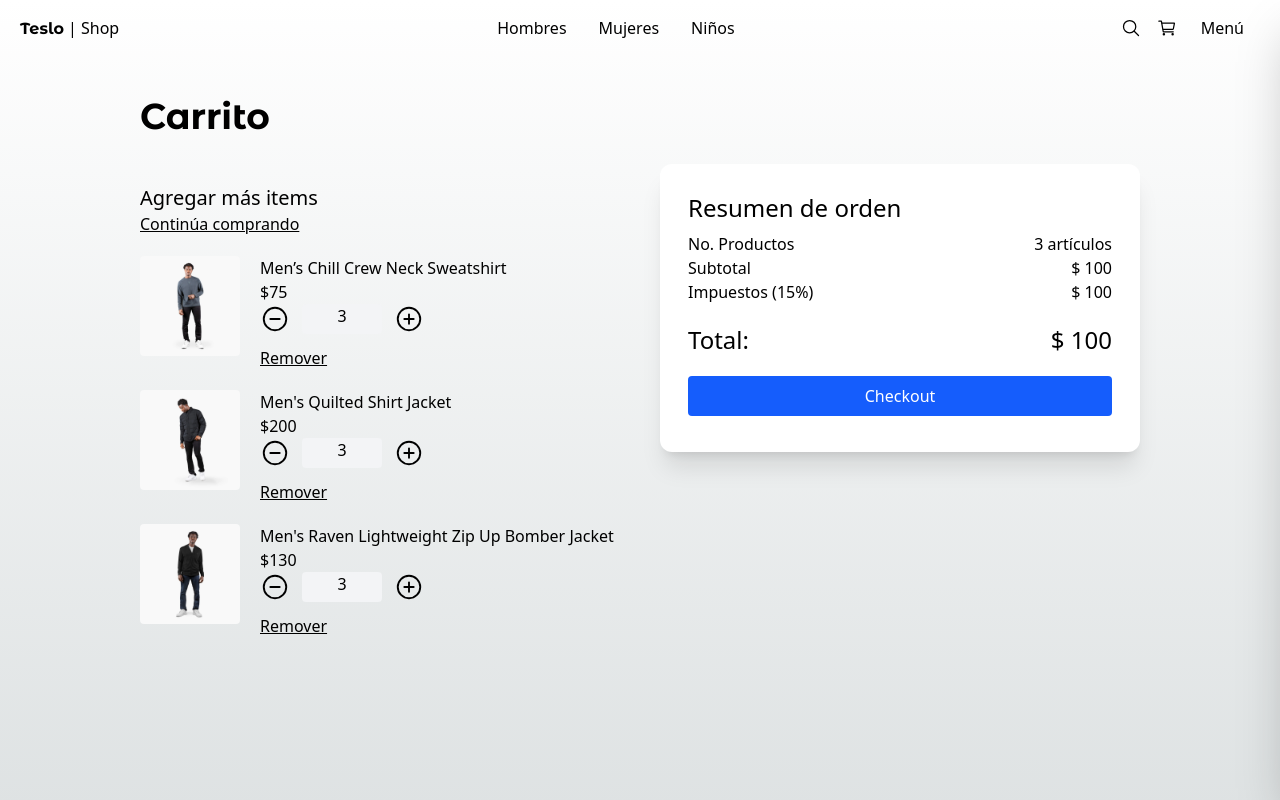
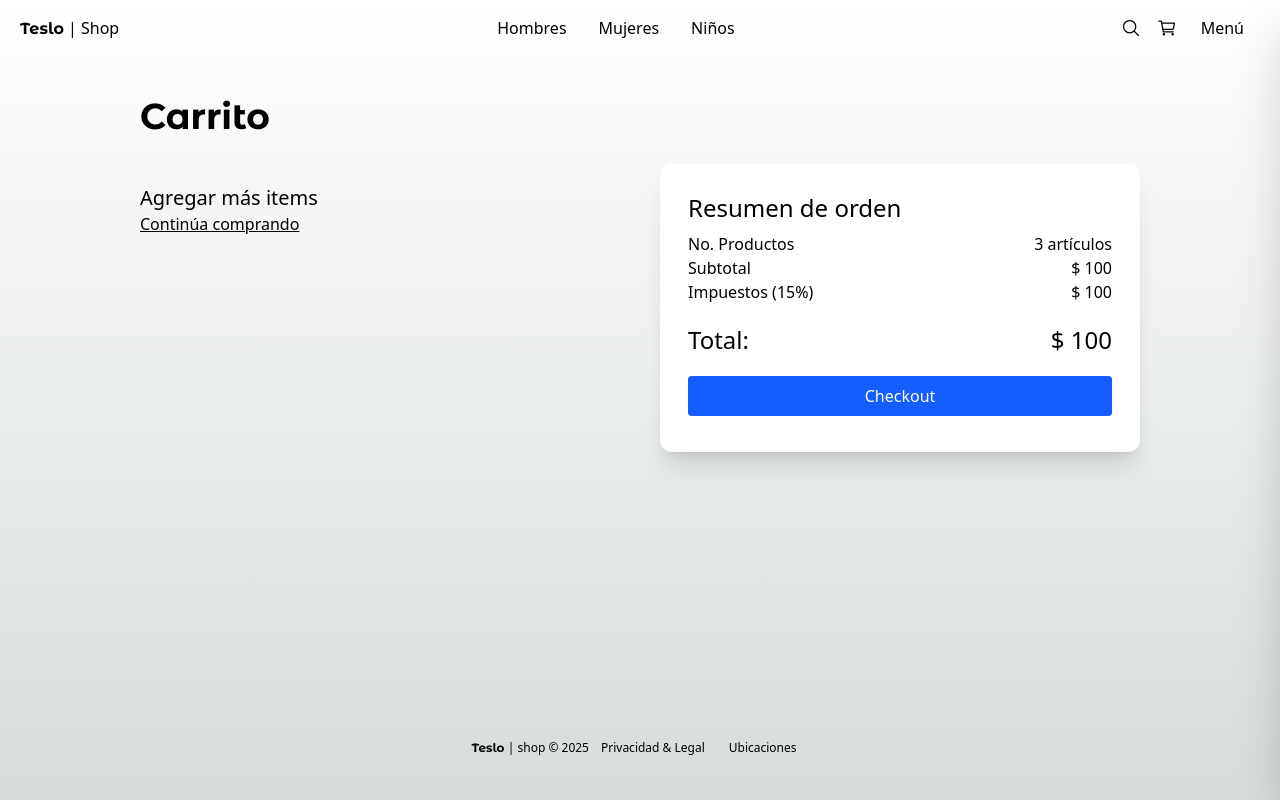
Before and after one commit to juanovni/nextjs-prisma-shop, a Next.js app: page /cart in a window 1280 px wide. Shown: the top 800 px of the page. Built offline with nearby package versions, Linux system fonts and the light colour scheme.

Commit message:
Added the ProductInCart component

```diff
--- a/src/app/(shop)/cart/page.tsx
+++ b/src/app/(shop)/cart/page.tsx
@@ -2,6 +2,7 @@
 import Image from 'next/image';
 import { QuantitySelector, Title } from '@/components';
 import { initialData } from '@/seed/seed';
+import { ProductsInCart } from './ui/ProductInCart';
 
 
 const productsInCart = [
@@ -31,35 +32,7 @@
 
 
             {/* Items */}
-            {
-              productsInCart.map(product => (
-
-                <div key={product.slug} className="flex mb-5">
-                  <Image
-                    src={`/products/${product.images[0]}`}
-                    width={100}
-                    height={100}
-                    style={{
-                      width: '100px',
-                      height: '100px'
-                    }}
-                    alt={product.title}
-                    className="mr-5 rounded"
-                  />
-
-                  <div>
-                    <p>{product.title}</p>
-                    <p>${product.price}</p>
-                    <QuantitySelector quantity={3} />
-
-                    <button className="underline mt-3">
-                      Remover
-                    </button>
-                  </div>
-
-                </div>
-              ))
-            }
+            <ProductsInCart />
           </div>
 
           {/* Checkout - Resumen de orden */}
--- /dev/null
+++ b/src/app/(shop)/cart/ui/ProductInCart.tsx
@@ -0,0 +1,66 @@
+'use client';
+
+import { useEffect, useState } from 'react';
+import Image from 'next/image';
+
+import { useCartStore } from '@/store';
+import { QuantitySelector } from '@/components';
+import Link from 'next/link';
+
+
+
+export const ProductsInCart = () => {
+
+  /*   const updateProductQuantity = useCartStore(state => state.updateProductQuantity);
+    const removeProduct = useCartStore(state => state.removeProduct); */
+
+  const [loaded, setLoaded] = useState(false);
+  const productsInCart = useCartStore(state => state.cart);
+
+  useEffect(() => {
+    setLoaded(true);
+  });
+
+  if (!loaded) {
+    return <p>Loading...</p>
+  }
+
+  return (
+    <>
+      {productsInCart.map((product) => (
+        <div key={`${product.slug}-${product.size}`} className="flex mb-5">
+          <Image
+            src={`/products/${product.image}`}
+            width={100}
+            height={100}
+            style={{
+              width: "100px",
+              height: "100px",
+            }}
+            alt={product.title}
+            className="mr-5 rounded"
+          />
+
+          <div>
+            <Link
+              className="hover:underline cursor-pointer"
+              href={`/product/${product.slug} `}>
+              {product.size} - {product.title}
+            </Link>
+
+            <p>${product.price}</p>
+            <QuantitySelector
+              quantity={product.quantity}
+              onQuantityChange={console.log}
+            /* onQuantityChanged={quantity => updateProductQuantity(product, quantity)} */
+            />
+
+            <button
+              /* onClick={() => removeProduct(product)} */
+              className="underline mt-3">Remover</button>
+          </div>
+        </div>
+      ))}
+    </>
+  );
+};
--- a/src/store/index.ts
+++ b/src/store/index.ts
@@ -1,2 +1,3 @@
 
 export * from './ui/ui-store';
+export * from './cart/cart-store';
```
